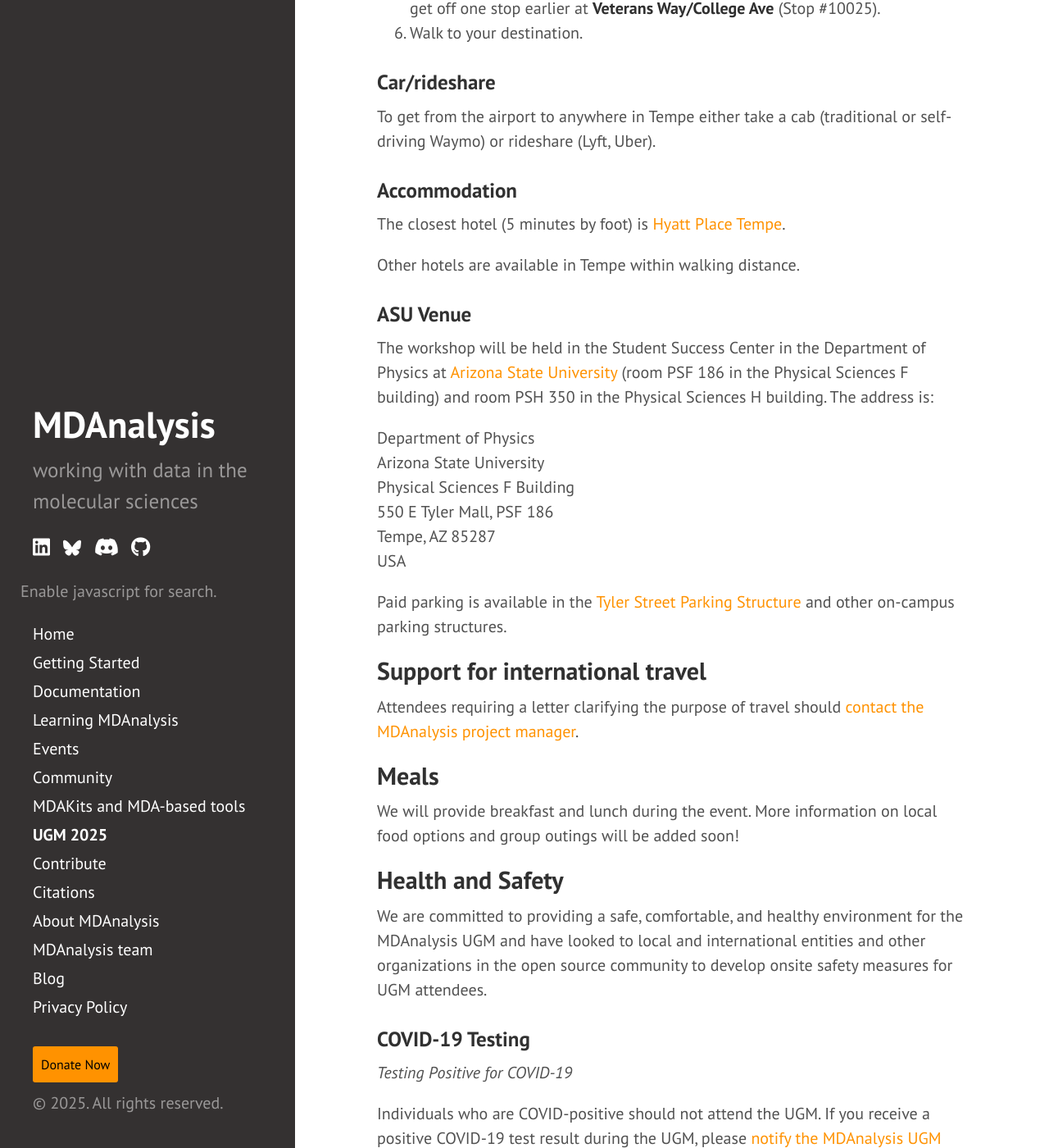
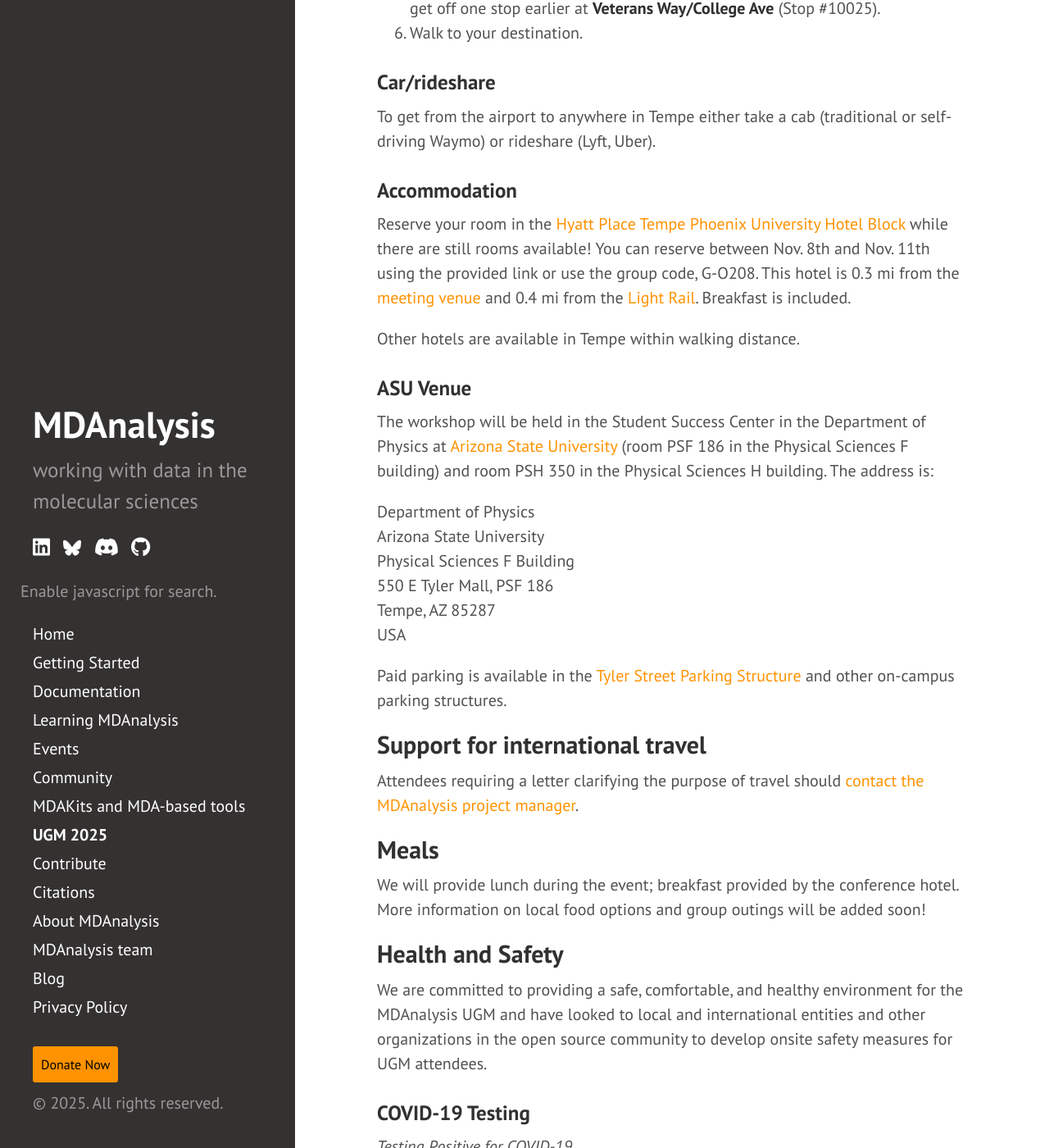
Before and after one commit to MDAnalysis/MDAnalysis.github.io, a Jekyll site: the page built from pages/ugm2025.md, in a window 1280 px wide and 1400 px high, scrolled down 5288 px. Shown: the whole window at 82% size. Built offline with Jekyll 4.4.1, drawn with Linux system fonts in a browser that asks for light colours; comment, search, counter and statistics services are not loaded.

Commit message:
Add hotel block (#478)
* Add hotel block

* Update links

```diff
--- a/pages/ugm2025.md
+++ b/pages/ugm2025.md
@@ -44,7 +44,6 @@ You can expect:
 For in-person attendance we will ask for a $100 registration fee when we confirm your registration with you after the registration deadline, but you can register without paying the fee immediately.
 
 Online attendance is free.
-
 
 ### *Bursaries* for in-person attendance
 A number of **bursaries** will be available to assist with travel and accommodation costs for participants from outside the [greater Phoenix
@@ -147,7 +146,7 @@ Waymo) or rideshare (Lyft, Uber).
 
 ### Accommodation
 
-The closest hotel (5 minutes by foot) is [Hyatt Place Tempe](https://www.hyatt.com/hyatt-place/en-US/phxzt-hyatt-place-tempe-phoenix-university).
+Reserve your room in the [Hyatt Place Tempe Phoenix University Hotel Block](https://www.hyatt.com/en-US/hotel/arizona/hyatt-place-tempe-phoenix-university/phxzt?corp_id=G-O208) while there are still rooms available! You can reserve between Nov. 8th and Nov. 11th using the provided link or use the group code, G-O208. This hotel is 0.3 mi from the [meeting venue][ASU] and 0.4 mi from the [Light Rail][Light Rail]. Breakfast is included.
 
 Other hotels are available in Tempe within walking distance.
 
@@ -171,7 +170,7 @@ Structure][TylerStParking] and other on-campus parking structures.
 Attendees requiring a letter clarifying the purpose of travel should [contact the MDAnalysis project manager][email].
 
 ## Meals
-We will provide breakfast and lunch during the event. More information on local food options and group outings will be added soon!
+We will provide lunch during the event; breakfast provided by the conference hotel. More information on local food options and group outings will be added soon!
 
 ## Health and Safety
 We are committed to providing a safe, comfortable, and healthy environment for the MDAnalysis UGM and have looked to local and international entities and other organizations in the open source community to develop onsite safety measures for UGM attendees.
```
